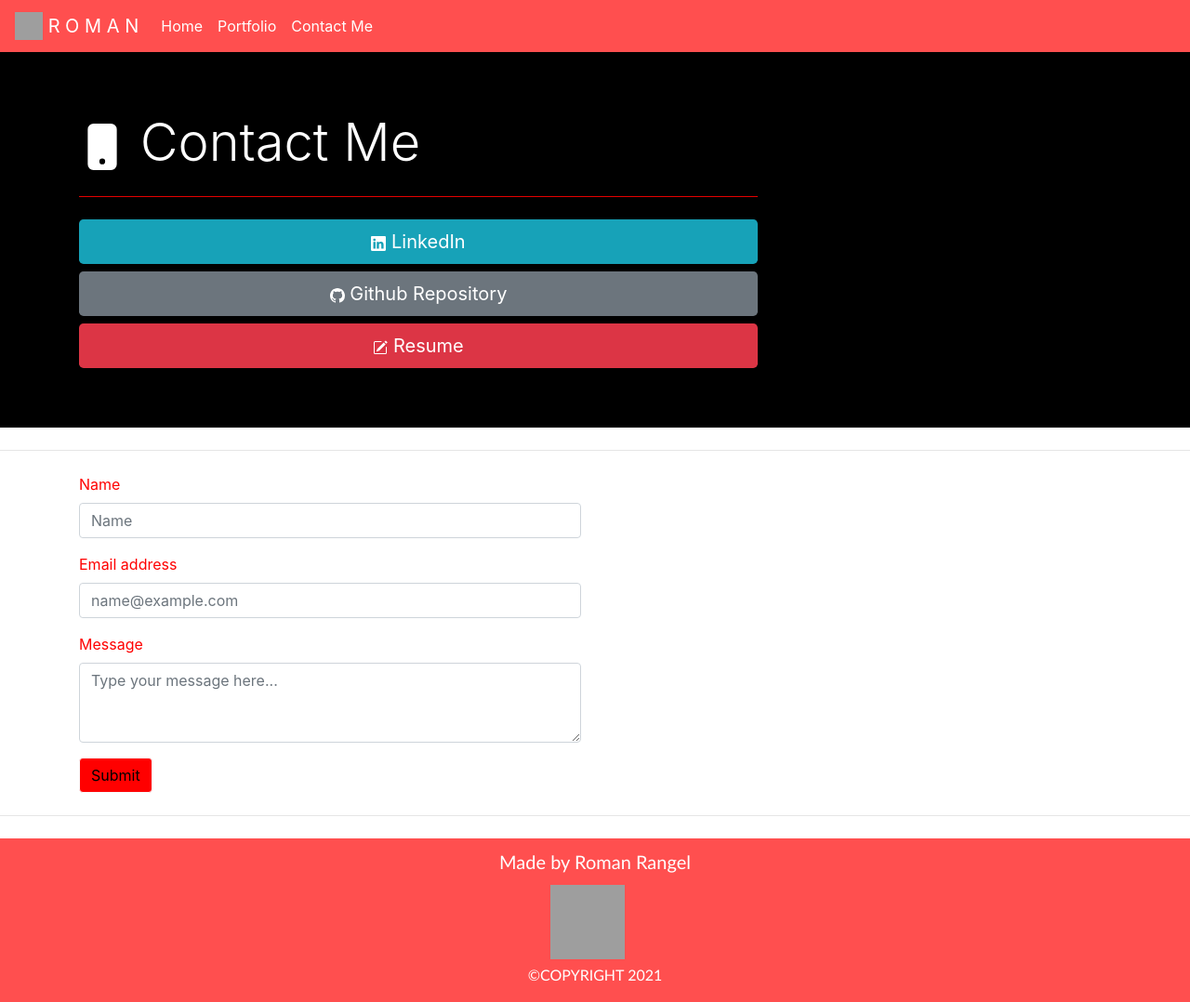
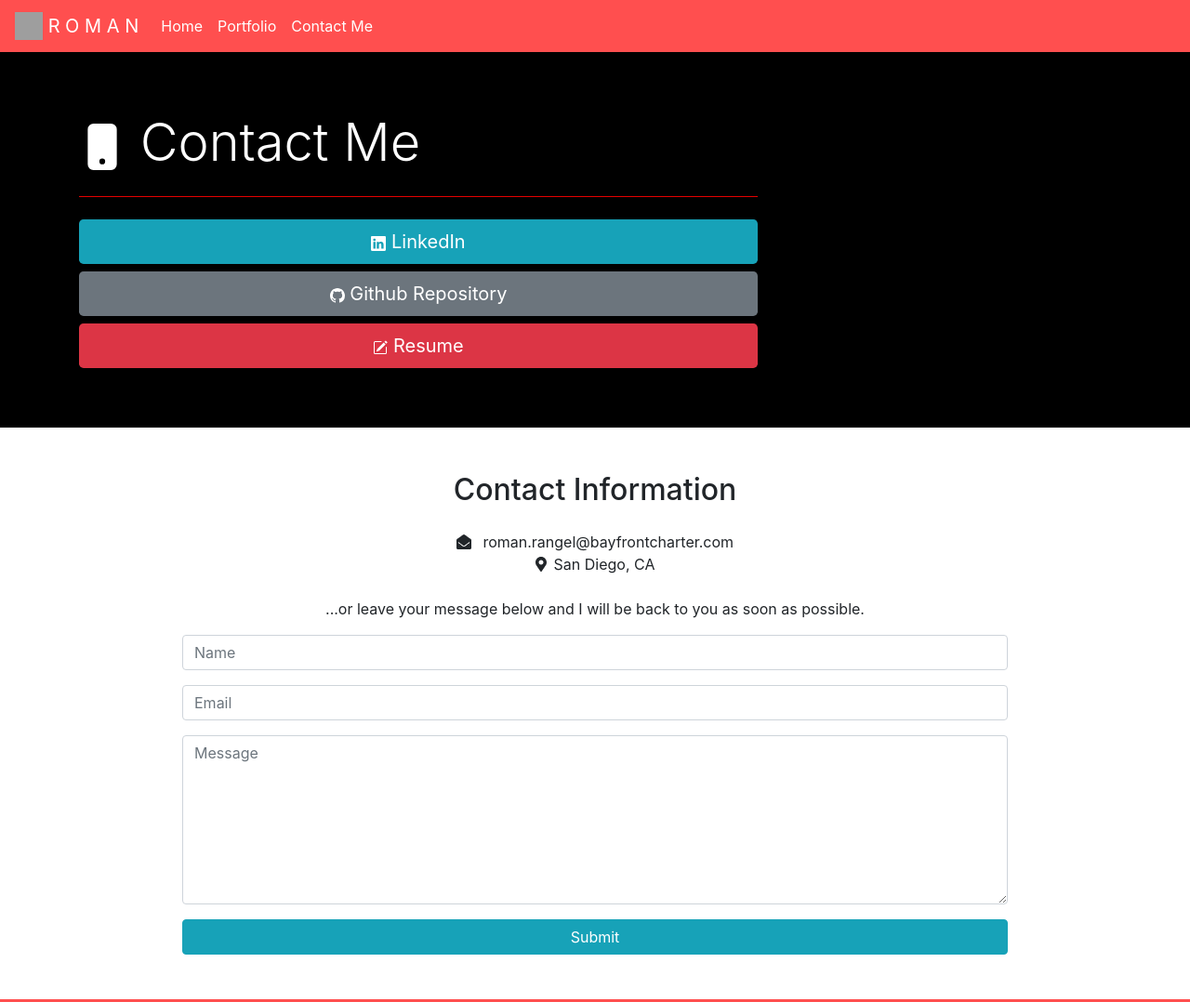
Before and after one commit to romanrangel/RomansPortfolio, a plain HTML site: page contact.html in a window 1280 px wide. Shown: the top 1078 px of the page at 93% size. Drawn offline with nearby package versions, Linux system fonts and the light colour scheme; grey boxes are pictures that could not be loaded; a script that the page names is missing.

Commit message:
linked formspree to form on contact.html; deleted commented out script in script.js

```diff
--- a/contact.html
+++ b/contact.html
@@ -14,7 +14,7 @@
     <body>
         <nav class="navbar navbar-expand-lg sticky-top">
             <a class="navbar-brand text-white" href="https://romanrangel.github.io/RomansPortfolio/index.html">
-                <img src="./assets/LogoSolo.PNG" width="30" height="30" class="d-inline-block align-top" alt="Portrait of Roman" loading="Portrait of Roman">
+                <img src="./assets/LogoSolo.PNG" width="30" height="30" class="d-inline-block align-top" alt="RomansPortrait" loading="Portrait of Roman">
                 R O M A N
             </a>
             <button class="navbar-toggler" type="button" data-toggle="collapse" data-target="#navbarNav" aria-controls="navbarNav" aria-expanded="false" aria-label="Toggle navigation">
@@ -66,42 +66,45 @@
             </div>
         </div>
 
-        <hr class="my-4">
 
-        <div class="container">
-            <div class="row">
-                <div class="col-md-6">
-                    <div class="mb-3">
-                        <label for="exampleFormControlInput1" class="form-label">Name</label>
-                        <input type="name" class="form-control" id="exampleFormControlInput1" placeholder="Name">
+        <section class="resume-section p-4 p-lg-5 text-center" id="contact">
+            <div class="my-auto">
+                <h2 class="mb-4">Contact Information</h2>
+
+                <ul class="fa-ul mb-4 ml-0">
+                    <li
+                        id="mail-address">
+                        <!--               Replace with your email address -->
+                        <i class="fas fa-envelope-open mr-2 contact-icons"></i>
+                        roman.rangel@bayfrontcharter.com
+                    </li>
+                    <li>
+                        <i class="fas fa-map-marker-alt mr-2 contact-icons"></i>San Diego, CA
+                    </li>
+                </ul>
+
+                <p>
+                    ...or leave your message below and I will be back to you as soon as
+                                                        possible.
+                </p>
+
+                <form class="contact-form d-flex flex-column align-items-center" action="https://formspree.io/f/xaylvyev" method="POST">
+                    <div class="form-group w-75">
+                        <input type="name" class="form-control" placeholder="Name" name="name" required/>
                     </div>
-                </div>
+                    <div class="form-group w-75">
+                        <input type="email" class="form-control" placeholder="Email" name="name" required/>
+                    </div>
+
+                    <div class="form-group w-75">
+                        <textarea class="form-control" type="text" placeholder="Message" rows="7" name="name" required></textarea>
+                    </div>
+
+                    <button type="submit" class="btn btn-submit btn-info w-75">Submit</button>
+                </form>
             </div>
-
-            <div class="row">
-                <div class="col-md-6">
-                    <div class="mb-3">
-                        <label for="exampleFormControlInput1" class="form-label">Email address</label>
-                        <input type="email" class="form-control" id="exampleFormControlInput1" placeholder="name@example.com">
-                    </div>
-                </div>
-            </div>
-
-            <div class="row">
-                <div class="col-md-6">
-                    <div class="mb-3">
-                        <label for="exampleFormControlInput1" class="form-label">Message</label>
-                        <textarea class="form-control" id="exampleFormControlTextarea1" placeholder="Type your message here..." rows="3"></textarea>
-                    </div>
-                </div>
-            </div>
-        </div>
-
-        <div class="container">
-            <button type="button" class="btn btn-light contactbutton">Submit</button>
-        </div>
-
-        <hr class="my-4">
+        </section>
+        <script defer src="https://use.fontawesome.com/releases/v5.7.2/js/all.js" integrity="sha384-0pzryjIRos8mFBWMzSSZApWtPl/5++eIfzYmTgBBmXYdhvxPc+XcFEk+zJwDgWbP" crossorigin="anonymous"></script>
 
         <div class="footer">
             <h2>Made by Roman Rangel</h2>
```
Also changed, not shown: script.js (deleted, +0 -15 lines).
